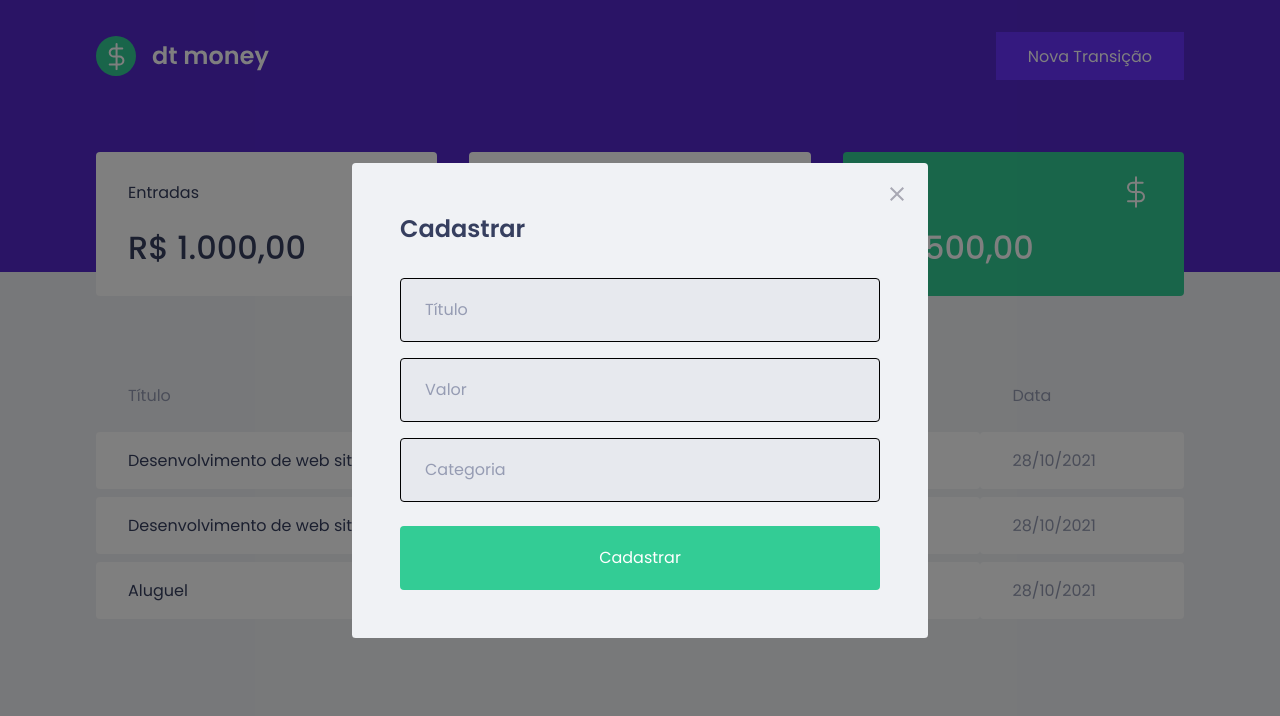
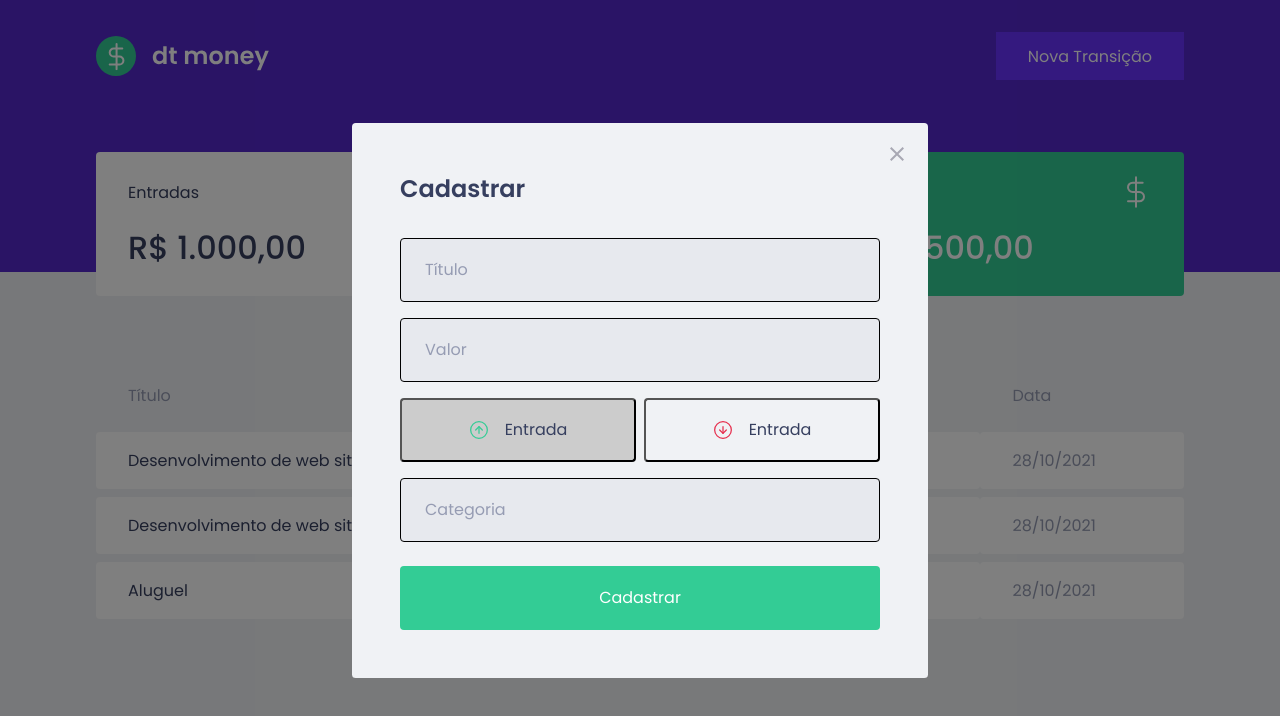
Before and after one commit to jeandsontb/DT-Money, a React (Create React App) app: page / in a window 1280 px wide. Both pictures are taken after a click on the button "Nova Transição". Shown: the top 716 px of the page. Built offline with nearby package versions, Linux system fonts and the light colour scheme; no server answers; what miragejs would draw is missing.

Commit message:
buttons form

```diff
--- a/package.json
+++ b/package.json
@@ -11,6 +11,7 @@
     "@types/react": "^17.0.38",
     "@types/react-dom": "^17.0.11",
     "axios": "^0.25.0",
+    "polished": "^4.1.4",
     "react": "^17.0.2",
     "react-dom": "^17.0.2",
     "react-modal": "^3.14.4",
--- a/src/components/NewTransactionModal/index.tsx
+++ b/src/components/NewTransactionModal/index.tsx
@@ -1,7 +1,10 @@
+import { useState } from 'react';
 import Modal from 'react-modal';
 
 import S from './styled';
 import closeImg from '../../assets/close.svg';
+import incomeImg from '../../assets/income.svg';
+import outcomeImg from '../../assets/outcome.svg';
 
 interface newTransactionModalProps {
   isOpen: boolean;
@@ -9,6 +12,9 @@ interface newTransactionModalProps {
 }
 
 const NewTransactionModal = ({isOpen, onRequestClose}: newTransactionModalProps) => {
+
+  const [ type, setType ] = useState('deposit');
+
   return (
     <Modal
       isOpen={isOpen}
@@ -33,6 +39,26 @@ const NewTransactionModal = ({isOpen, onRequestClose}: newTransactionModalProps)
           placeholder='Valor'
         />
 
+        <S.TransactionTypeContainer>
+          <S.RadioBox
+            type='button'
+            onClick={() => setType('deposit')}
+            isActive={type === 'deposit'}
+          >
+            <img src={incomeImg} alt="Entrada" />
+            <span>Entrada</span>
+          </S.RadioBox>
+
+          <S.RadioBox
+            type='button'
+            onClick={() => setType('withdraw')}
+            isActive={type === 'withdraw'}
+          >
+            <img src={outcomeImg} alt="Saída" />
+            <span>Entrada</span>
+          </S.RadioBox>
+        </S.TransactionTypeContainer>
+
         <input
           placeholder='Categoria'
         />
--- a/src/components/NewTransactionModal/styled.ts
+++ b/src/components/NewTransactionModal/styled.ts
@@ -1,4 +1,5 @@
 import styled from 'styled-components';
+import { darken } from 'polished';
 
 // eslint-disable-next-line import/no-anonymous-default-export
 export default {
@@ -47,4 +48,38 @@ export default {
       }
     }
   `,
+
+  TransactionTypeContainer: styled.div`
+    margin: 1rem 0;
+    display: grid;
+    grid-template-columns: repeat(2, 1fr);
+    gap: 0.5rem;
+  `,
+
+  RadioBox: styled.button<{isActive: boolean}>`
+    height: 4rem;
+    border: 1ps solid #d7d7d7;
+    border-radius: 0.25rem;
+    background: ${({isActive}) => isActive ? '#ccc' : 'transparent'};
+    display: flex;
+    align-items: center;
+    justify-content: center;
+    transition: border-color 0.2s;
+
+    &:hover {
+      border-color: ${darken(0.1, '#d7d7d7')};
+    }
+
+    img {
+      width: 20px;
+      height: 20px;
+    }
+
+    span {
+      display: inline-block;
+      margin-left: 1rem;
+      font-size: 1rem;
+      color: var(--text-title);
+    }
+  `,
 }
```
Also changed, not shown: 1 other file (tests, documents, lock files or other folders).
